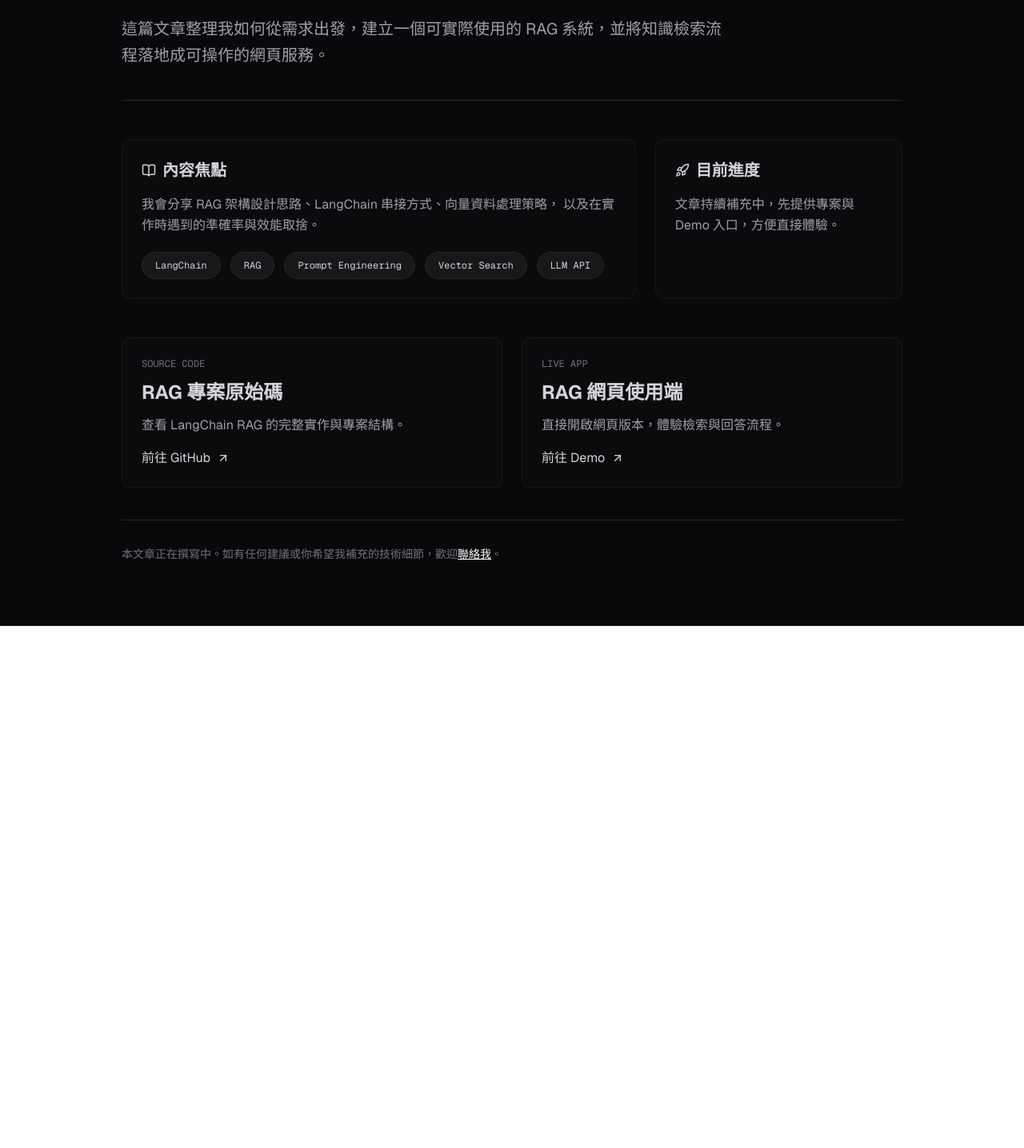
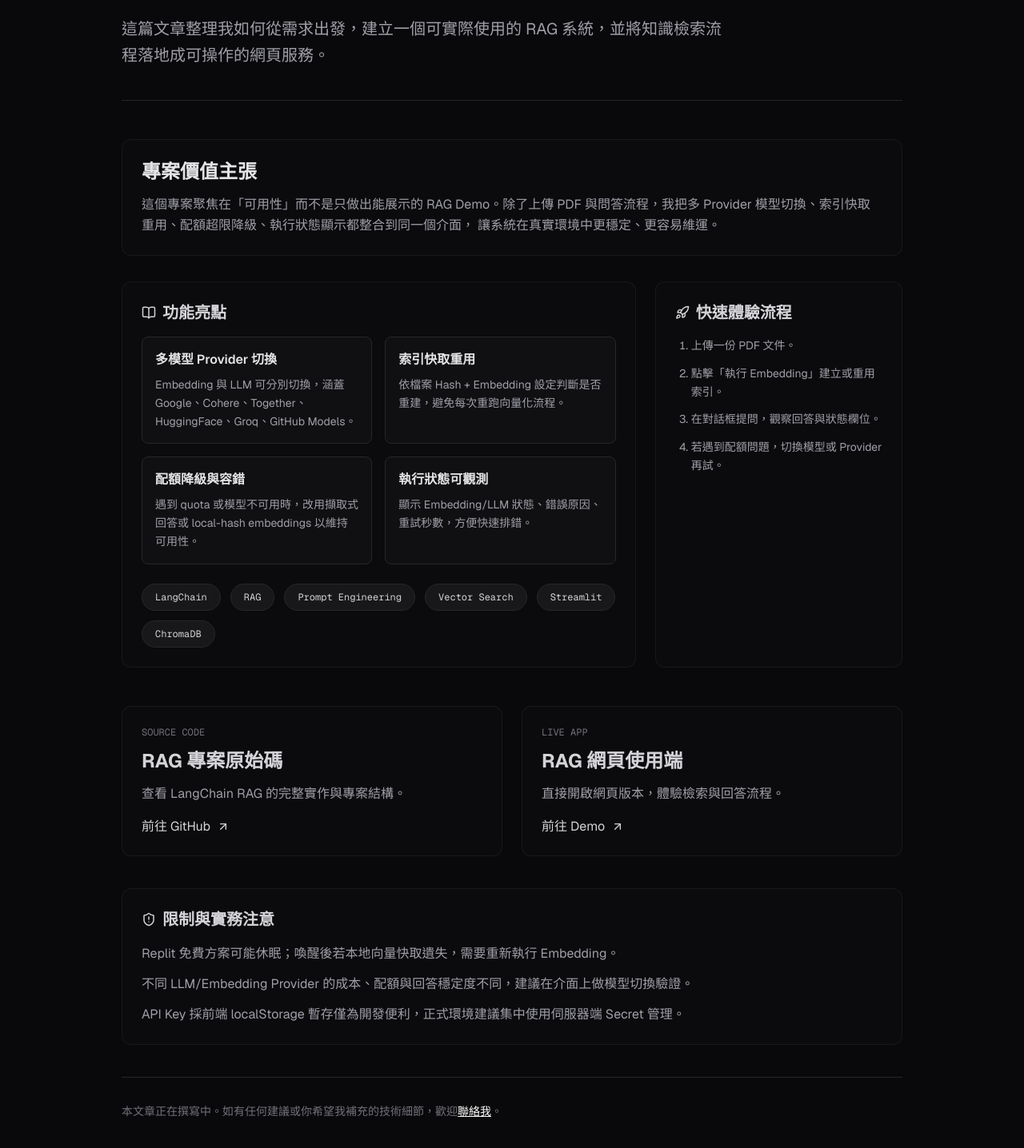
Before and after one commit to chunhao0613/chunhao0613.github.io, a Next.js app in the folder my-portfolio/: page /blog/langchain-rag in a window 1280 px wide. Shown: the part 288-1724 px from the top of the page at 80% size. Before the commit the page ends 1071 px from the top, so only its background shows below. Built offline with nearby package versions, Linux system fonts and the light colour scheme.

Commit message:
Enrich LangChain RAG page with structured project content

```diff
--- a/my-portfolio/src/app/blog/langchain-rag/page.js
+++ b/my-portfolio/src/app/blog/langchain-rag/page.js
@@ -1,7 +1,7 @@
 "use client";
 
 import React from "react";
-import { ArrowLeft, ArrowUpRight, BookOpen, Rocket } from "lucide-react";
+import { ArrowLeft, ArrowUpRight, BookOpen, Rocket, ShieldAlert } from "lucide-react";
 import Link from "next/link";
 
 export default function BlogPost() {
@@ -30,23 +30,58 @@ export default function BlogPost() {
             </p>
           </header>
 
+          <section className="bg-zinc-900/20 border border-zinc-800/50 rounded-xl p-6 mb-8">
+            <h2 className="text-2xl font-bold mb-3">專案價值主張</h2>
+            <p className="text-zinc-400 leading-relaxed">
+              這個專案聚焦在「可用性」而不是只做出能展示的 RAG Demo。除了上傳 PDF
+              與問答流程，我把多 Provider 模型切換、索引快取重用、配額超限降級、執行狀態顯示都整合到同一個介面，
+              讓系統在真實環境中更穩定、更容易維運。
+            </p>
+          </section>
+
           <section className="grid lg:grid-cols-3 gap-6 mb-12">
             <div className="lg:col-span-2 bg-zinc-900/20 border border-zinc-800/50 rounded-xl p-6">
               <div className="inline-flex items-center gap-2 text-zinc-300 mb-4">
                 <BookOpen size={18} />
-                <h2 className="text-xl font-bold">內容焦點</h2>
+                <h2 className="text-xl font-bold">功能亮點</h2>
               </div>
-              <p className="text-zinc-400 leading-relaxed mb-5">
-                我會分享 RAG 架構設計思路、LangChain 串接方式、向量資料處理策略，
-                以及在實作時遇到的準確率與效能取捨。
-              </p>
+              <div className="grid md:grid-cols-2 gap-4 mb-6">
+                {[
+                  {
+                    title: "多模型 Provider 切換",
+                    desc: "Embedding 與 LLM 可分別切換，涵蓋 Google、Cohere、Together、HuggingFace、Groq、GitHub Models。",
+                  },
+                  {
+                    title: "索引快取重用",
+                    desc: "依檔案 Hash + Embedding 設定判斷是否重建，避免每次重跑向量化流程。",
+                  },
+                  {
+                    title: "配額降級與容錯",
+                    desc: "遇到 quota 或模型不可用時，改用擷取式回答或 local-hash embeddings 以維持可用性。",
+                  },
+                  {
+                    title: "執行狀態可觀測",
+                    desc: "顯示 Embedding/LLM 狀態、錯誤原因、重試秒數，方便快速排錯。",
+                  },
+                ].map((item) => (
+                  <div
+                    key={item.title}
+                    className="bg-zinc-900/40 border border-zinc-800 rounded-lg p-4"
+                  >
+                    <h3 className="text-zinc-200 font-semibold mb-2">{item.title}</h3>
+                    <p className="text-zinc-400 text-sm leading-relaxed">{item.desc}</p>
+                  </div>
+                ))}
+              </div>
+
               <div className="flex flex-wrap gap-3">
                 {[
                   "LangChain",
                   "RAG",
                   "Prompt Engineering",
                   "Vector Search",
-                  "LLM API",
+                  "Streamlit",
+                  "ChromaDB",
                 ].map((tag) => (
                   <span
                     key={tag}
@@ -61,11 +96,14 @@ export default function BlogPost() {
             <div className="bg-zinc-900/20 border border-zinc-800/50 rounded-xl p-6">
               <div className="inline-flex items-center gap-2 text-zinc-300 mb-4">
                 <Rocket size={18} />
-                <h2 className="text-xl font-bold">目前進度</h2>
+                <h2 className="text-xl font-bold">快速體驗流程</h2>
               </div>
-              <p className="text-zinc-400 leading-relaxed">
-                文章持續補充中，先提供專案與 Demo 入口，方便直接體驗。
-              </p>
+              <ol className="space-y-3 text-zinc-400 text-sm leading-relaxed list-decimal pl-5">
+                <li>上傳一份 PDF 文件。</li>
+                <li>點擊「執行 Embedding」建立或重用索引。</li>
+                <li>在對話框提問，觀察回答與狀態欄位。</li>
+                <li>若遇到配額問題，切換模型或 Provider 再試。</li>
+              </ol>
             </div>
           </section>
 
@@ -111,6 +149,25 @@ export default function BlogPost() {
             </a>
           </section>
 
+          <section className="bg-zinc-900/20 border border-zinc-800/50 rounded-xl p-6 mb-10">
+            <div className="inline-flex items-center gap-2 text-zinc-300 mb-4">
+              <ShieldAlert size={18} />
+              <h2 className="text-xl font-bold">限制與實務注意</h2>
+            </div>
+            <ul className="space-y-3 text-zinc-400 leading-relaxed">
+              <li>
+                Replit 免費方案可能休眠；喚醒後若本地向量快取遺失，需要重新執行
+                Embedding。
+              </li>
+              <li>
+                不同 LLM/Embedding Provider 的成本、配額與回答穩定度不同，建議在介面上做模型切換驗證。
+              </li>
+              <li>
+                API Key 採前端 localStorage 暫存僅為開發便利，正式環境建議集中使用伺服器端 Secret 管理。
+              </li>
+            </ul>
+          </section>
+
           <section className="pt-8 border-t border-zinc-800">
             <p className="text-sm text-zinc-500">
               本文章正在撰寫中。如有任何建議或你希望我補充的技術細節，歡迎
```
